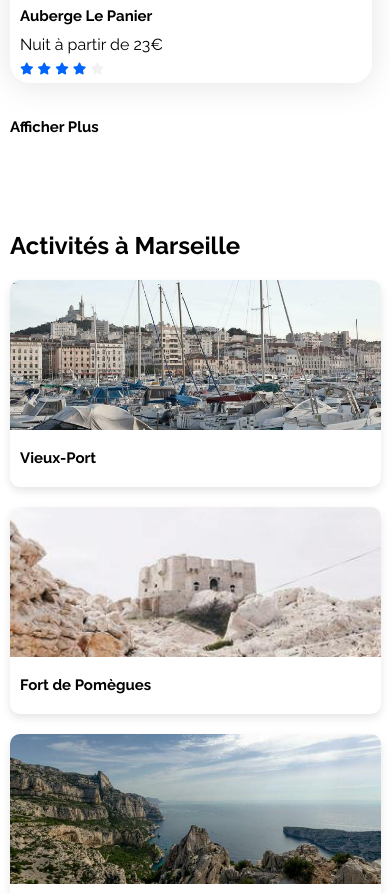
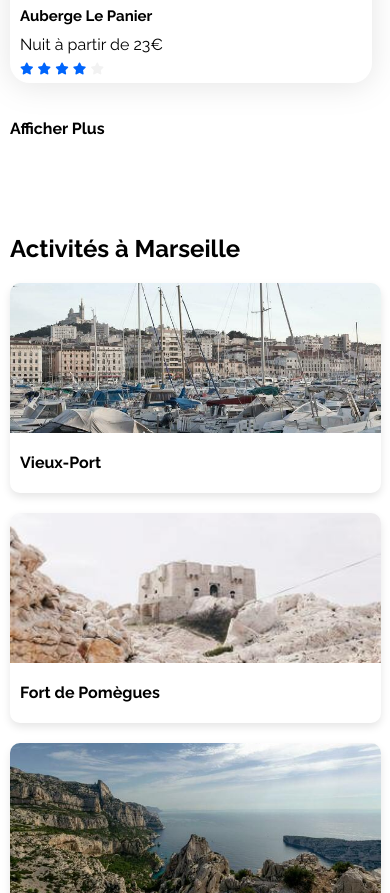
Before and after one commit to AiserJ/Projet-OpenClassrooms, a plain HTML site: page index.html in a window 390 px wide. Shown: the part 2422-3315 px from the top of the page. Drawn offline with Linux system fonts and the light colour scheme.

Commit message:
Version Corrigée

```diff
--- a/css/style.css
+++ b/css/style.css
@@ -438,7 +438,7 @@ footer {
     }
 
     h3{
-        font-size: 15px;
+        font-size: 16px;
     }
 
     .activites-marseille{
@@ -634,7 +634,6 @@ footer {
 
     .filtres {
         display: flex;
-        justify-content: none;
         margin: 20px;
     }
 
```
Also changed, not shown: index.html (+0 -1 lines).
